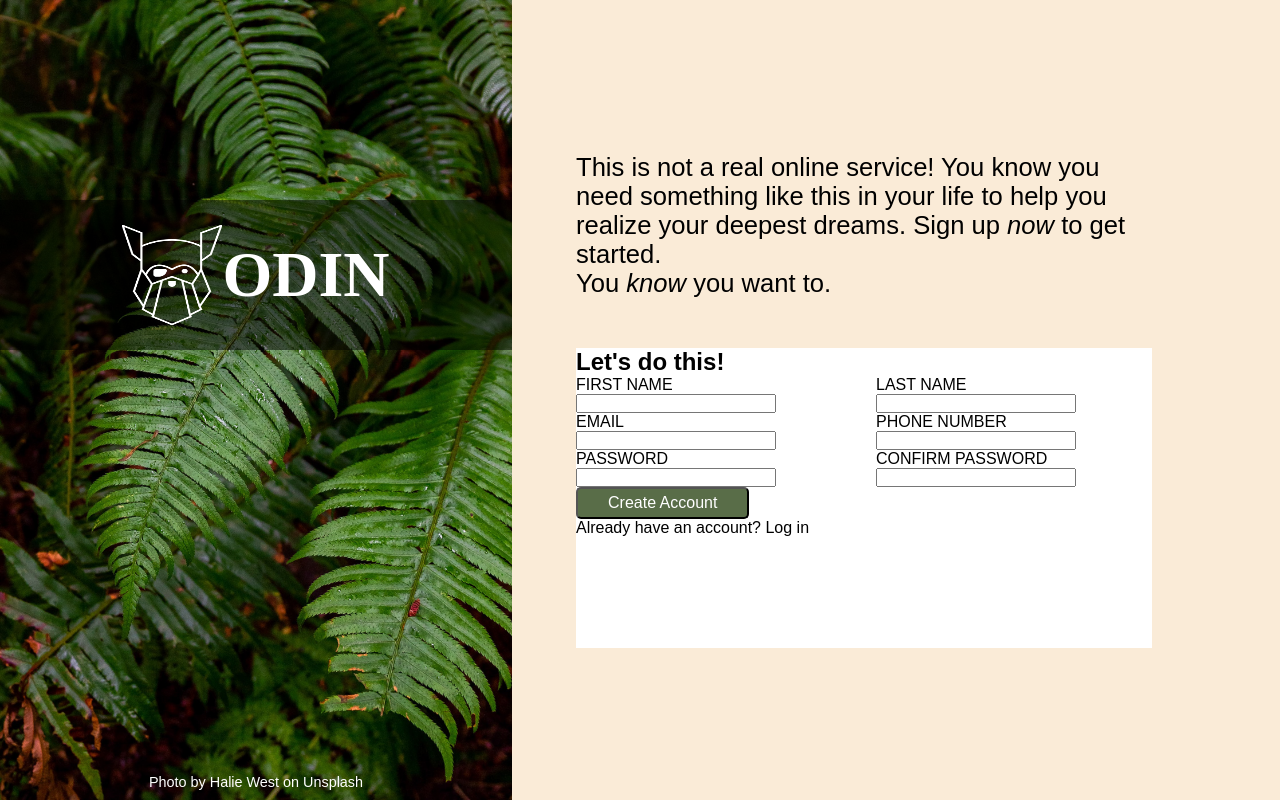
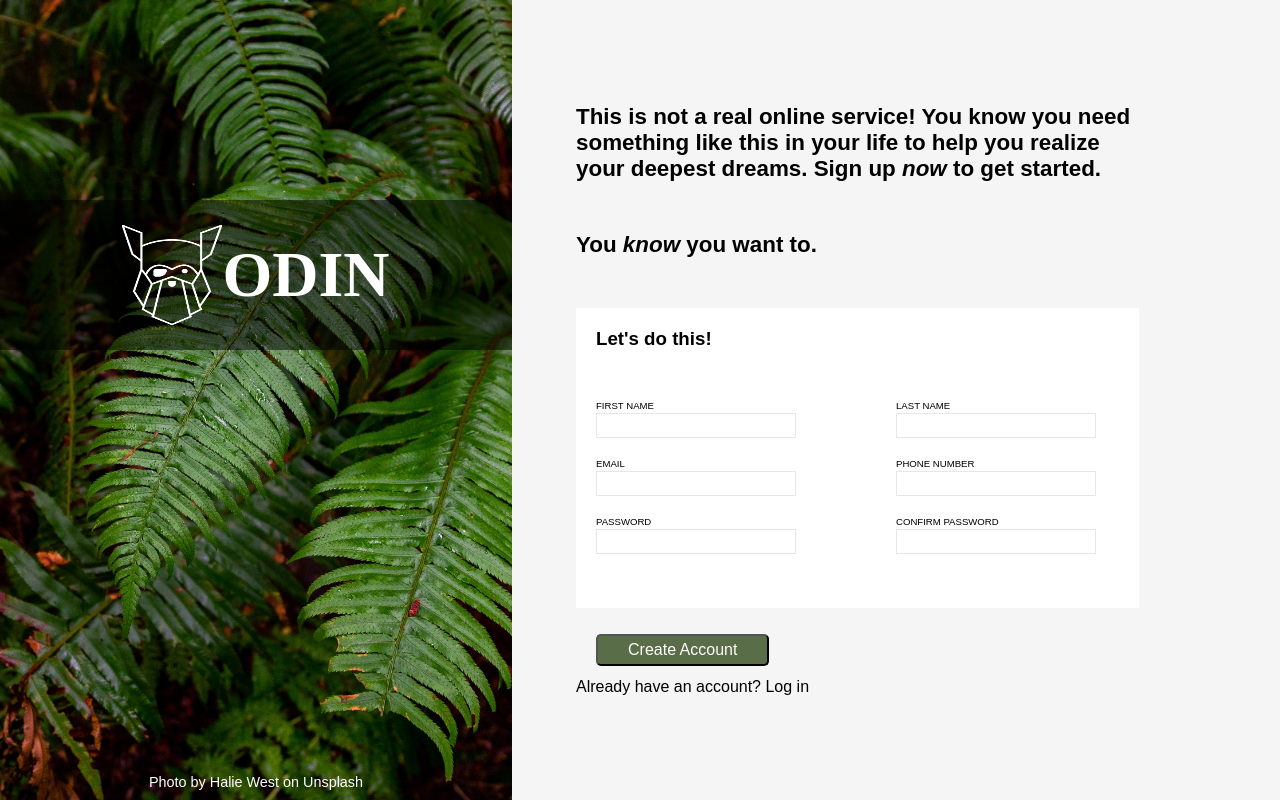
Before and after one commit to bamboratimo/sign-up-form, a plain HTML site: page index.html in a window 1280 px wide. Drawn offline with Linux system fonts and the light colour scheme.

Commit message:
fix and add styling

```diff
--- a/index.html
+++ b/index.html
@@ -17,9 +17,9 @@
     </div>
     <div class="main-right">
         <p class="right-text">This is not a real online service! You know you need something like this in your life to help you realize your deepest dreams. Sign up <em>now</em> to get started.</p>
-        <p class="right-text">You<em> know</em> you want to.</p>
-        <form class="form" action="">
-            <h2 class="form-header">Let's do this!</h2>
+        <p class="right-text you-know">You<em> know</em> you want to.</p>
+        <form class="form">
+            <h3 class="form-header">Let's do this!</h3>
             <div class="inputs">
                 <div class="form-row">
                     <div class="form-element">
@@ -44,13 +44,14 @@
                 <div class="form-row">
                     <div class="form-element">
                         <label for="password">PASSWORD</label>
-                        <input type="password" id="password"/>
+                        <input type="password" id="password" class="error"/>
                     </div>
                     <div class="form-element">
                         <label for="confirm">CONFIRM PASSWORD</label>
-                        <input type="password" id="confirm"/>
+                        <input type="password" id="confirm" class="error"/>
                     <div class="form-element"></div>
                 </div>
+            </div>
             </div>
             <button type="submit" class="submit">Create Account</button>
         </form>
--- a/styles.css
+++ b/styles.css
@@ -21,11 +21,11 @@ body {
 .main-right {
     height: 100vh;
     width: 60vw;
-    background-color: antiquewhite;
+    background-color: whitesmoke;
     display: flex;
     flex-direction: column;
     justify-content: center;
-    padding-right: 10vw;
+    padding-right: 11vw;
     padding-left: 5vw;
 }
 
@@ -62,13 +62,16 @@ body {
 }
 
 .right-text {
-    font-size: 1.6rem;
+    font-size: 1.4rem;
+    font-weight: bold;
 }
 
-form {
+.form {
     background-color: #fff;
     margin-top: 50px;
     height: 300px;
+    padding: 20px 0 100px 20px;
+    margin-bottom: 50px;
 }
 
 .submit {
@@ -77,6 +80,7 @@ form {
     color: #fff;
     font-size: 1rem;
     border-radius: 5px;
+    margin-top: 60px;
 }
 
 .form-element {
@@ -92,4 +96,29 @@ form {
 
 input {
     width: 200px;
+    border: 1px solid #E5E7EB;
+    height: 25px;
+    margin-bottom: 20px;
+    padding-left: 1px;
 }
+
+input:focus {
+    box-shadow: 3px 3px 4px #ccc;
+}
+
+.you-know {
+    margin-top: 50px;
+}
+
+.form-header {
+    margin-bottom: 50px;
+}
+
+label {
+    font-size: 0.6rem;
+    margin-bottom: 2px;
+}
+
+.have-acc {
+    margin-top: 20px;
+}
```
